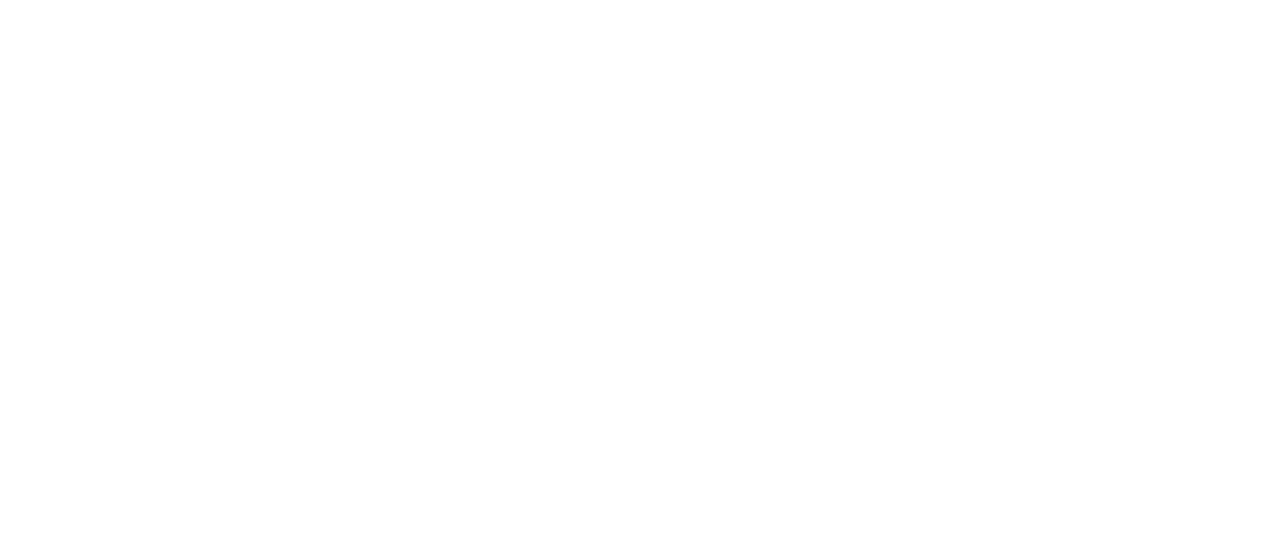
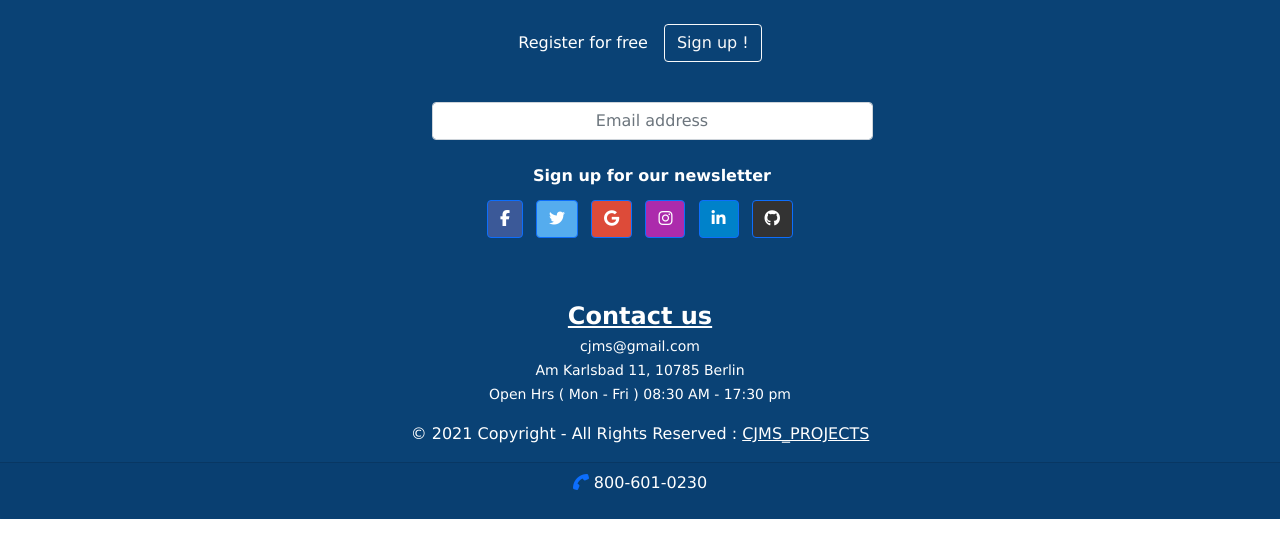
Before and after one commit to jonathanshine/cjms-project, a plain HTML site: page index.html in a window 1280 px wide. Drawn offline with nearby package versions, Linux system fonts and the light colour scheme.

Commit message:
initial designe for fooet

```diff
--- a/index.html
+++ b/index.html
@@ -1,21 +1,179 @@
 <!DOCTYPE html>
 <html lang="en">
-<head>
-    <meta charset="UTF-8">
-    <meta http-equiv="X-UA-Compatible" content="IE=edge">
-    <meta name="viewport" content="width=device-width, initial-scale=1.0">
-    <meta name="author" content="Carlos Lardon, Shreekesh Singh, Martin Aleksiev, & Jonathan Shine">
+  <head>
+    <meta charset="UTF-8" />
+    <meta http-equiv="X-UA-Compatible" content="IE=edge" />
+    <meta name="viewport" content="width=device-width, initial-scale=1.0" />
+    <meta
+      name="author"
+      content="Carlos Lardon, Shreekesh Singh, Martin Aleksiev, & Jonathan Shine"
+    />
 
-    <link href="https://cdn.jsdelivr.net/npm/bootstrap@5.0.0-beta2/dist/css/bootstrap.min.css" rel="stylesheet" integrity="sha384-BmbxuPwQa2lc/FVzBcNJ7UAyJxM6wuqIj61tLrc4wSX0szH/Ev+nYRRuWlolflfl" crossorigin="anonymous">
-    <link rel="stylesheet" href="style.css">
+    <link
+      href="https://cdn.jsdelivr.net/npm/bootstrap@5.0.0-beta2/dist/css/bootstrap.min.css"
+      rel="stylesheet"
+      integrity="sha384-BmbxuPwQa2lc/FVzBcNJ7UAyJxM6wuqIj61tLrc4wSX0szH/Ev+nYRRuWlolflfl"
+      crossorigin="anonymous"
+    />
+    <link rel="stylesheet" href="style.css" />
 
-    <script src="https://kit.fontawesome.com/4b48ca90d2.js" crossorigin="anonymous"></script>
+    <script
+      src="https://kit.fontawesome.com/4b48ca90d2.js"
+      crossorigin="anonymous"
+    ></script>
 
     <title>CJMS Project</title>
-</head>
-<body>
+  </head>
+  <body>
+    <footer>
+
+<!-- first one  -->
+        <section class="">
+            <!-- Footer -->
+            <footer class="text-center text-white" style="background-color: #0a4275;">
+              <!-- Grid container -->
+              <div class="container p-4 pb-0">
+                <!-- Section: CTA -->
+                <section class="">
+                  <p class="d-flex justify-content-center align-items-center">
+                    <span class="me-3">Register for free</span>
+                    <button type="button" class="btn btn-outline-light btn-rounded">
+                      Sign up !
+                    </button>
+                  </p>
+                </section>
+                <!-- Section: CTA -->
+              </div>
+
+            <!--   second one  -->
+            <footer class="bg-#0a4275 text-center text-white">
+                <!-- Grid container -->
+                <div class="container p-4 pb-0">
+                  <!-- Section: Form -->
+                  <section class="">
+                    <form action="">
+                      <!--Grid row-->
+                      <div class="row d-flex justify-content-center">
+                        <!--Grid column-->
+                        <div class="col-auto">
+                          <p class="pt-2">
+
+                          </p>
+                        </div>
+                        <!--Grid column-->
+
+                        <!--Grid column-->
+                        <div class="col-md-5 col-12">
+                          <!-- Email input -->
+                          <div class="form-outline form-white">
+                            <input type="email" id="form5Example2" class="form-control" placeholder="Email address"/>
+                            <label class="form-label" for="form5Example2"> <br> <strong>Sign up for our newsletter</strong></label>
+                          </div>
+                        </div>
 
 
-    <script src="https://cdn.jsdelivr.net/npm/bootstrap@5.0.0-beta2/dist/js/bootstrap.bundle.min.js" integrity="sha384-b5kHyXgcpbZJO/tY9Ul7kGkf1S0CWuKcCD38l8YkeH8z8QjE0GmW1gYU5S9FOnJ0" crossorigin="anonymous"></script>
-</body>
+<!-- third one  -->
+
+
+<!--
+        fourth one  -->
+        <div class="fourth_one">
+      <footer class="bg-#0a4275 text-center text-white">
+        <!-- Grid container -->
+        <div class="container pb-0">
+          <!-- Section: Social media -->
+          <section class="mb-2">
+            <!-- Facebook -->
+            <a
+              class="btn btn-primary btn-floating m-1"
+              style="background-color: #3b5998"
+              href="#!"
+              role="button"
+              ><i class="fab fa-facebook-f"></i
+            ></a>
+
+            <!-- Twitter -->
+            <a
+              class="btn btn-primary btn-floating m-1"
+              style="background-color: #55acee"
+              href="#!"
+              role="button"
+              ><i class="fab fa-twitter"></i
+            ></a>
+
+            <!-- Google -->
+            <a
+              class="btn btn-primary btn-floating m-1"
+              style="background-color: #dd4b39"
+              href="#!"
+              role="button"
+              ><i class="fab fa-google"></i
+            ></a>
+
+            <!-- Instagram -->
+            <a
+              class="btn btn-primary btn-floating m-1"
+              style="background-color: #ac2bac"
+              href="#!"
+              role="button"
+              ><i class="fab fa-instagram"></i
+            ></a>
+
+            <!-- Linkedin -->
+            <a
+              class="btn btn-primary btn-floating m-1"
+              style="background-color: #0082ca"
+              href="#!"
+              role="button"
+              ><i class="fab fa-linkedin-in"></i
+            ></a>
+            <!-- Github -->
+            <a
+              class="btn btn-primary btn-floating m-1"
+              style="background-color: #333333"
+              href="#!"
+              role="button"
+              ><i class="fab fa-github"></i
+            ></a>
+          </section>
+          <!-- Section: Social media -->
+        </div>
+    </div>
+        <!-- Grid container -->
+
+<!-- contact us  -->
+
+
+
+                        <div class="card-1 border-0">
+                            <div class="card-body p-0 pl-1">
+                                <h6 class="mb-5"></h6> <b class="underline">Contact us</b> <br><small>cjms@gmail.com</small><br> <small>Am Karlsbad 11, 10785 Berlin <br>Open Hrs ( Mon - Fri ) 08:30 AM  - 17:30 pm </small>
+                            </div>
+                        </div>
+
+
+
+
+        <!-- Copyright -->
+        <div
+          class="text-center p-3"
+
+        >
+          © 2021 Copyright - All Rights Reserved :
+          <a class="text-white" href="https://mdbootstrap.com/"
+            >CJMS_PROJECTS</a
+          >
+        </div>
+        <!-- Copyright -->
+      </footer>
+      <div class="card-footer row m-0">
+        <p> <label> <i class="fas fa-phone fa-rotate-90 text-primary"></i> </label> 800-601-0230</p>
+        <div>
+
+    <script
+      src="https://cdn.jsdelivr.net/npm/bootstrap@5.0.0-beta2/dist/js/bootstrap.bundle.min.js"
+      integrity="sha384-b5kHyXgcpbZJO/tY9Ul7kGkf1S0CWuKcCD38l8YkeH8z8QjE0GmW1gYU5S9FOnJ0"
+      crossorigin="anonymous"
+    ></script>
+  </body>
 </html>
--- a/style.css
+++ b/style.css
@@ -0,0 +1,17 @@
+body {
+  font-family: Verdana, Geneva, Tahoma, sans-serif;
+}
+
+#form5Example2 {
+  text-align: center;
+}
+
+.underline {
+  text-decoration: underline;
+
+  font-size: x-large;
+}
+
+.fourth_one {
+  padding-top: -200px;
+}
```
